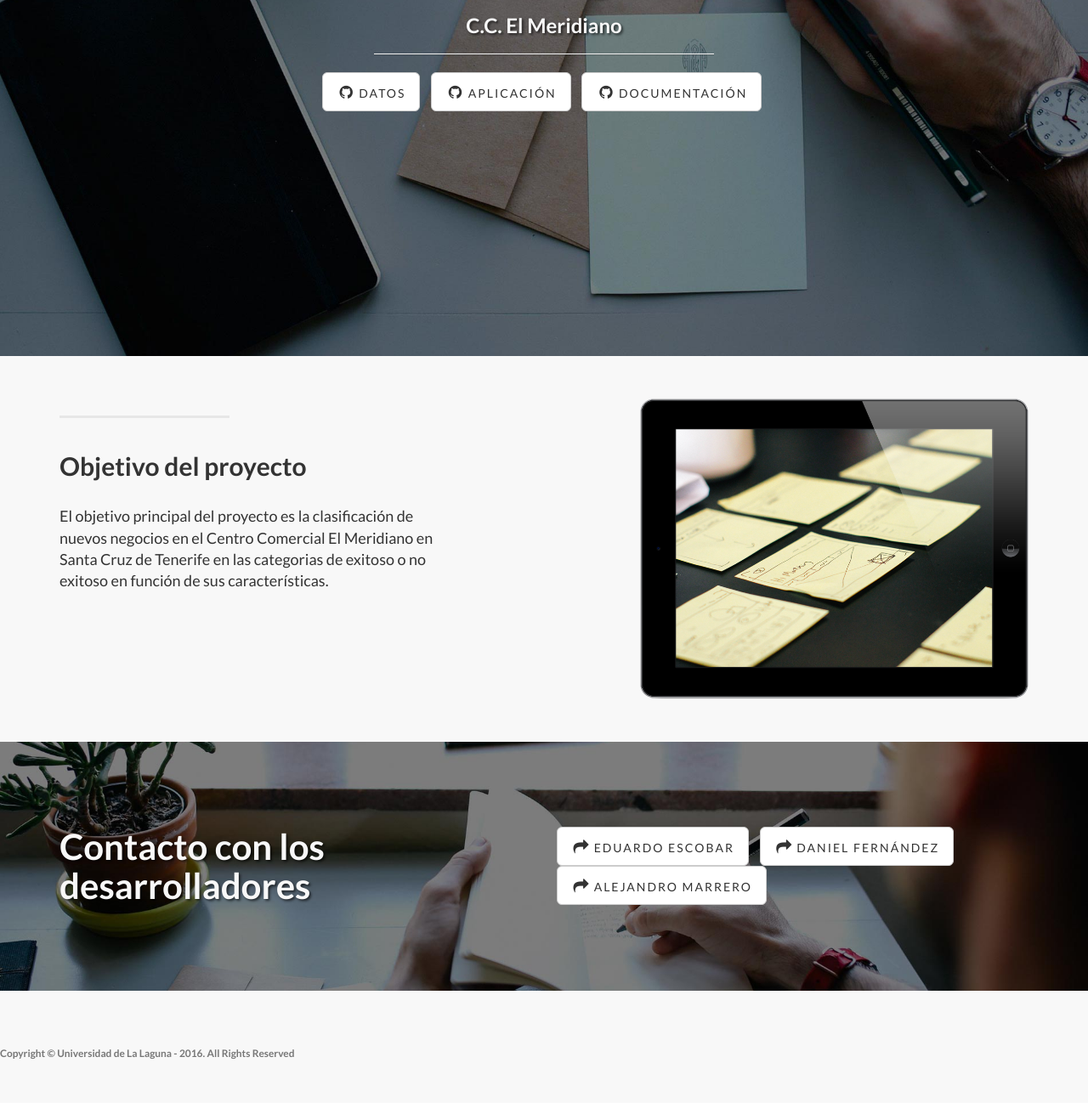
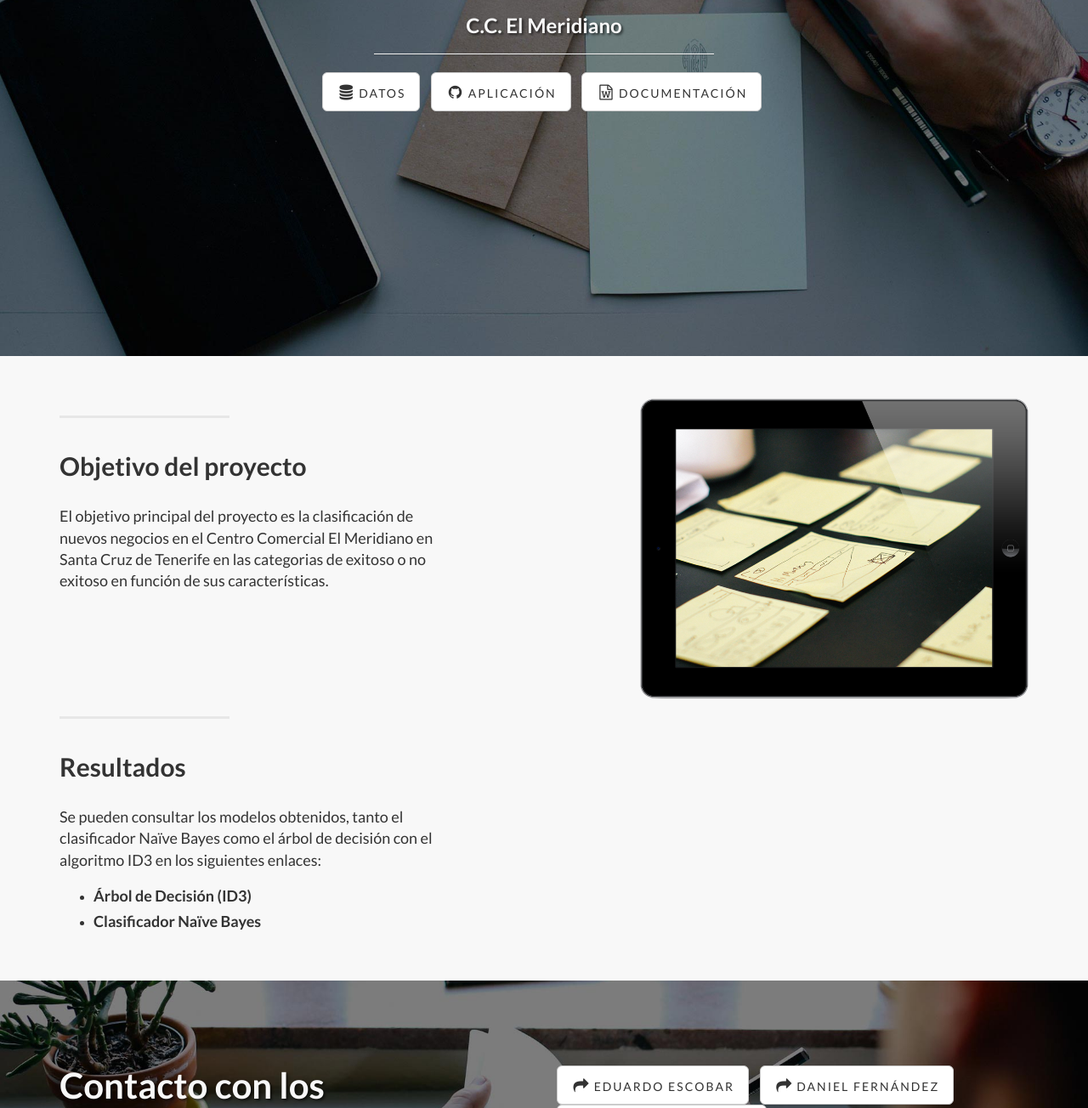
Before and after one commit to amarrerod/Negocios_CCMeridiano_TID, a plain HTML site: page index.html in a window 1280 px wide. Shown: the part 358-1662 px from the top of the page at 85% size. Drawn offline with Linux system fonts and the light colour scheme; files whose address does not match are found by name.

Commit message:
Actualizado el index

```diff
--- a/index.html
+++ b/index.html
@@ -51,13 +51,13 @@
                         <hr class="intro-divider">
                         <ul class="list-inline intro-social-buttons">
                             <li>
-                                <a href="https://github.com/marreA/Negocios_CCMeridiano_TID/tree/datos" class="btn btn-default btn-lg"><i class="fa fa-github fa-fw"></i> <span class="network-name">Datos</span></a>
+                                <a href="https://github.com/marreA/Negocios_CCMeridiano_TID/blob/datos/datos_csv.csv" class="btn btn-default btn-lg"><i class="fa fa-database fa-fw"></i> <span class="network-name">Datos</span></a>
                             </li>
                               <li>
                                 <a href="https://github.com/marreA/Negocios_CCMeridiano_TID/tree/datos" class="btn btn-default btn-lg"><i class="fa fa-github fa-fw"></i> <span class="network-name">Aplicación</span></a>
                             </li>
                               <li>
-                                <a href="https://github.com/marreA/Negocios_CCMeridiano_TID/tree/datos" class="btn btn-default btn-lg"><i class="fa fa-github fa-fw"></i> <span class="network-name">Documentación</span></a>
+                                <a href="https://github.com/marreA/Negocios_CCMeridiano_TID/tree/datos" class="btn btn-default btn-lg"><i class="fa fa-file-word-o fa-fw"></i> <span class="network-name">Documentación</span></a>
                             </li>
                         </ul>
                     </div>
@@ -80,6 +80,26 @@
                 </div>
                 <div class="col-lg-5 col-lg-offset-2 col-sm-6">
                     <img class="img-responsive" src="assets/img/ipad.png" alt="">
+                </div>
+            </div>
+        </div>
+        <div class="container">
+            <div class="row">
+                <div class="col-lg-5 col-sm-6">
+                    <hr class="section-heading-spacer">
+                    <div class="clearfix"></div>
+                    <h2 class="section-heading">Resultados</h2>
+                    <p class="lead">Se pueden consultar los modelos obtenidos, tanto el clasificador Naïve Bayes como el  árbol de decisión con el algoritmo ID3 en los siguientes enlaces:</p>
+                    <ul>
+                        <li>
+                            <a href="https://github.com/marreA/Negocios_CCMeridiano_TID/blob/master/Weka/Modelos/id3_eliminadas_todas_las_variables.JPG"></a>
+                            <h4>Árbol de Decisión (ID3)</h4>
+                        </li>
+                        <li>
+                            <a href="https://github.com/marreA/Negocios_CCMeridiano_TID/blob/master/Weka/Modelos/naive_bayes.JPG"></a>
+                            <h4>Clasificador Naïve Bayes</h4>
+                        </li>
+                    </ul>
                 </div>
             </div>
         </div>
```
